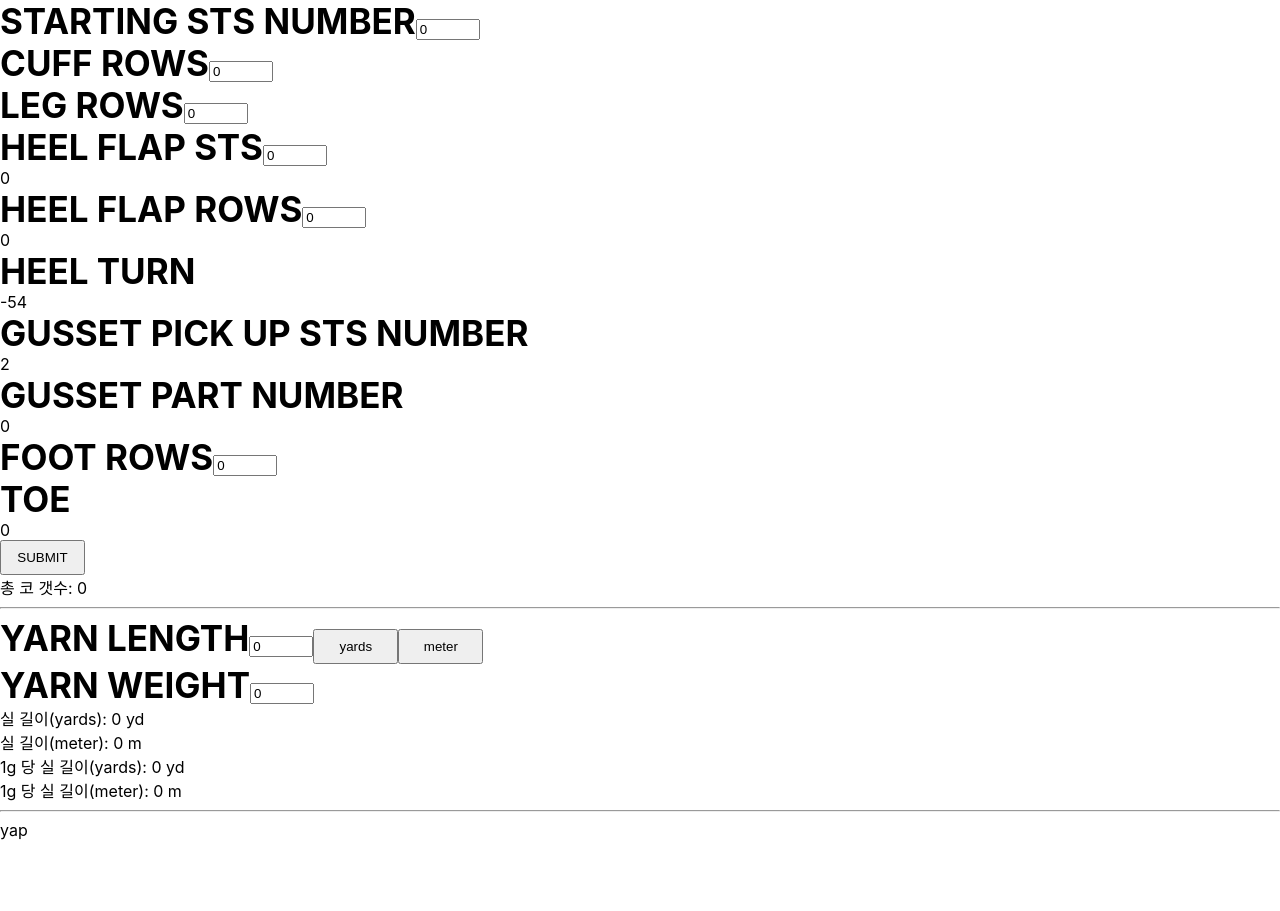
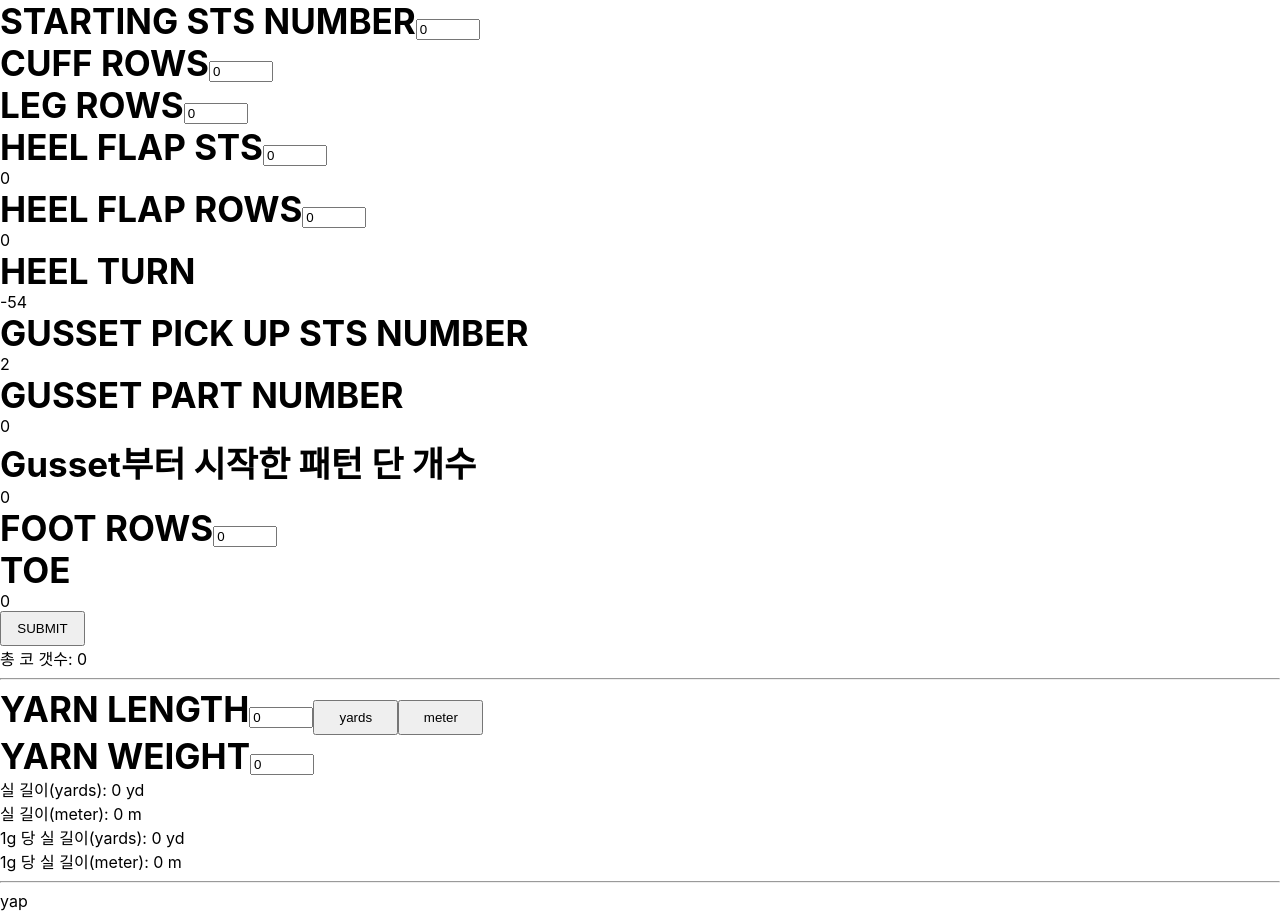
Before and after one commit to hit-that-drum/knitting, a React (Create React App) app: page / in a window 1280 px wide. Before the commit the page ends 840 px from the top, so only its background shows below. Built offline with nearby package versions, Linux system fonts and the light colour scheme.

Commit message:
gusset부터 foot 패턴 단 갯수 세는 로직 완료

```diff
--- a/src/StitchCalculator.js
+++ b/src/StitchCalculator.js
@@ -24,6 +24,7 @@ const StitchCalculator = () => {
   const [heelflapStsNum, setHeelflapStsNum] = useState(0);
   const [heelflapRowsNum, setHeelflapRowsNum] = useState(0);
   const [gussetPartStsNum, setGussetPartStsNum] = useState(0);
+  const [fromGussettoFoot, setFromGussettoFoot] = useState(0);
   const [footRowsNum, setFootRowsNum] = useState(0);
   const [toePartStsNum, setToePartStsNum] = useState(0);
   const [totalStsResult, setTotalStsResult] = useState(0);
@@ -65,17 +66,20 @@ const StitchCalculator = () => {
   let gussetPickupStsNum = ((heelflapStsNum / 2) + 1) * 2;
   let gussetPlusStsNum = basictStsNum + gussetPickupStsNum;
   let gussetTotalStsNum = 0;
+  let fromGussettoFootRowNum = 0;
   const handleGusset = () => {
     for (let i = basictStsNum; i <= gussetPlusStsNum; i++) {
       if (i % 2 === 0 && i <= gussetPlusStsNum) {
         gussetTotalStsNum += ((i + 2) * 2)
+        fromGussettoFootRowNum += 2;
       }
     }
     setGussetPartStsNum(gussetTotalStsNum);
+    setFromGussettoFoot(fromGussettoFootRowNum);
   }
 
   // toe part
-  let toeTotalStsNum = 22 + 24 + 26 + 28 + 30;
+  let toeTotalStsNum = 24 + 28 + 32;
   const handleToe = () => {
     for (let i = 32; i < basictStsNum; i++) {
       if (i % 2 === 0 && i <basictStsNum) {
@@ -187,6 +191,10 @@ const StitchCalculator = () => {
         <div>{gussetPartStsNum}</div>
       </div>
       <div>
+        <BasicStitch>Gusset부터 시작한 패턴 단 개수</BasicStitch>
+        <div>{fromGussettoFoot}</div>
+      </div>
+      <div>
         <BasicStitch>FOOT ROWS</BasicStitch>
         <NumberInput onChange={onFootRowsNumChange} onKeyPress={onKeyPressSts} onKeyDown={onKeyTabToe} />
       </div>
```
